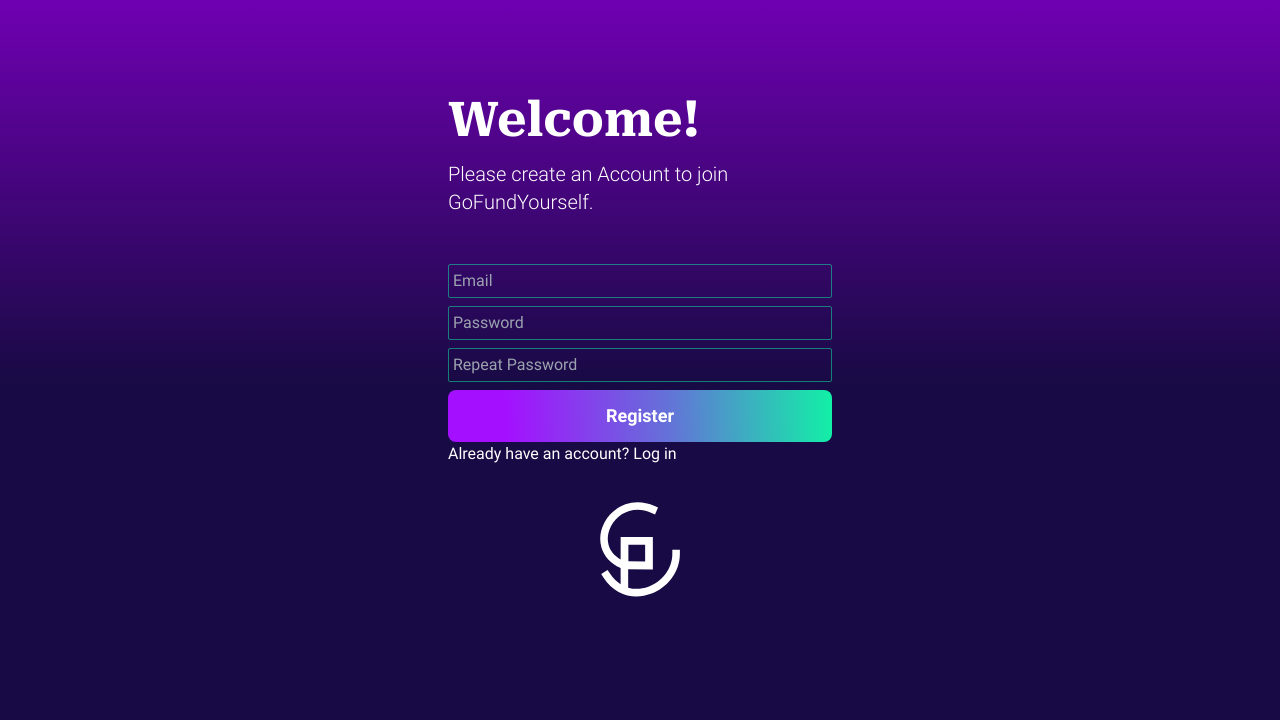
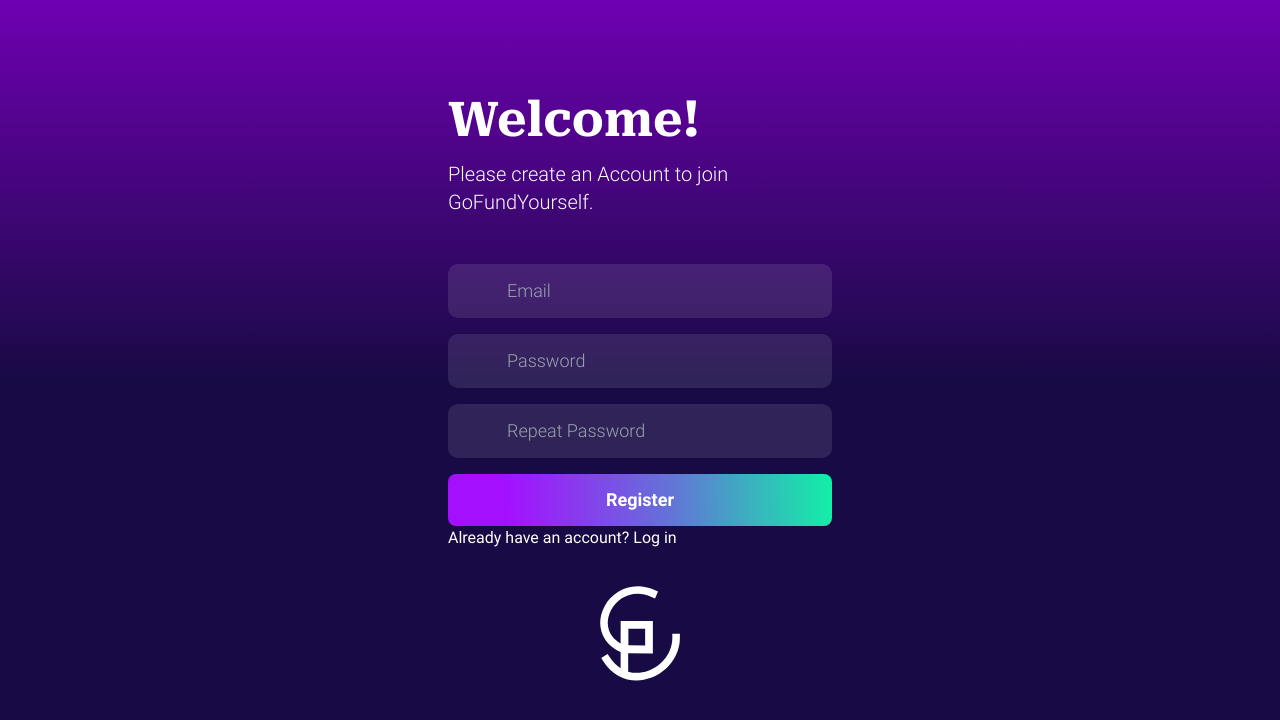
Before and after one commit to carlobeckmann2602/portfolio-tracker, a Next.js app in the folder web/: page /register in a window 1280 px wide. Shown: the top 720 px of the page. Built offline with nearby package versions, Linux system fonts and the light colour scheme.

Commit message:
added icon to the input component

```diff
--- a/web/components/form/input.tsx
+++ b/web/components/form/input.tsx
@@ -1,5 +1,6 @@
 import React from "react";
 import { InputLabel } from "./input_label";
+import { InputIcon } from "./input_icon";
 
 export type InputProps = {
   type?: string;
@@ -7,6 +8,7 @@ export type InputProps = {
   label?: string;
   placeholder?: string;
   innerRef?: React.RefObject<HTMLInputElement>;
+  icon?: React.ReactNode;
 };
 
 export const Input = ({
@@ -15,17 +17,20 @@ export const Input = ({
   label,
   innerRef,
   placeholder,
+  icon,
 }: InputProps) => {
   const labelElement = label ? <InputLabel>{label}</InputLabel> : null;
+  const iconElement = icon ? <InputIcon>{icon}</InputIcon> : null;
   return (
-    <div className="relative text-base form-group my-2">
+    <div className="relative text-base form-group my-4">
       <label className="flex flex-col">
         {labelElement}
+        {iconElement}
         <input
           type={type}
           name={name}
           placeholder={placeholder}
-          className="border outline-none border-solid border-highlight1/50 focus:border-highlight1 p-1 rounded-sm bg-transparent"
+          className="border border-transparent outline-none border-solid focus:border-highlight1 p-3 pl-[58px] rounded-[10px] bg-[#FFFFFF1A] font-light text-lg"
           ref={innerRef}
         />
       </label>
--- /dev/null
+++ b/web/components/form/input_icon.tsx
@@ -0,0 +1,5 @@
+import React from "react";
+
+export const InputIcon = ({ children }: React.PropsWithChildren) => {
+  return <div className="h-5 w-5 absolute box-border top-1/3 ml-5">{children}</div>;
+};
```
